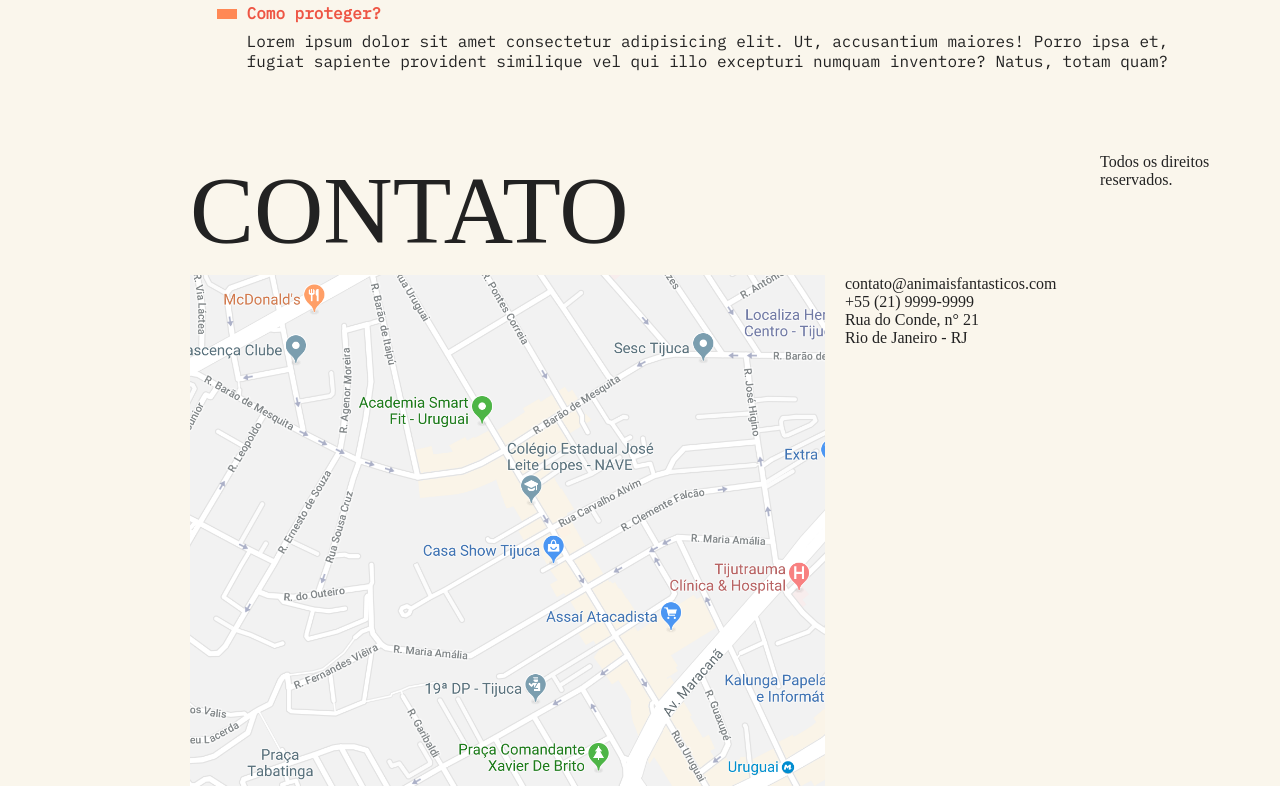
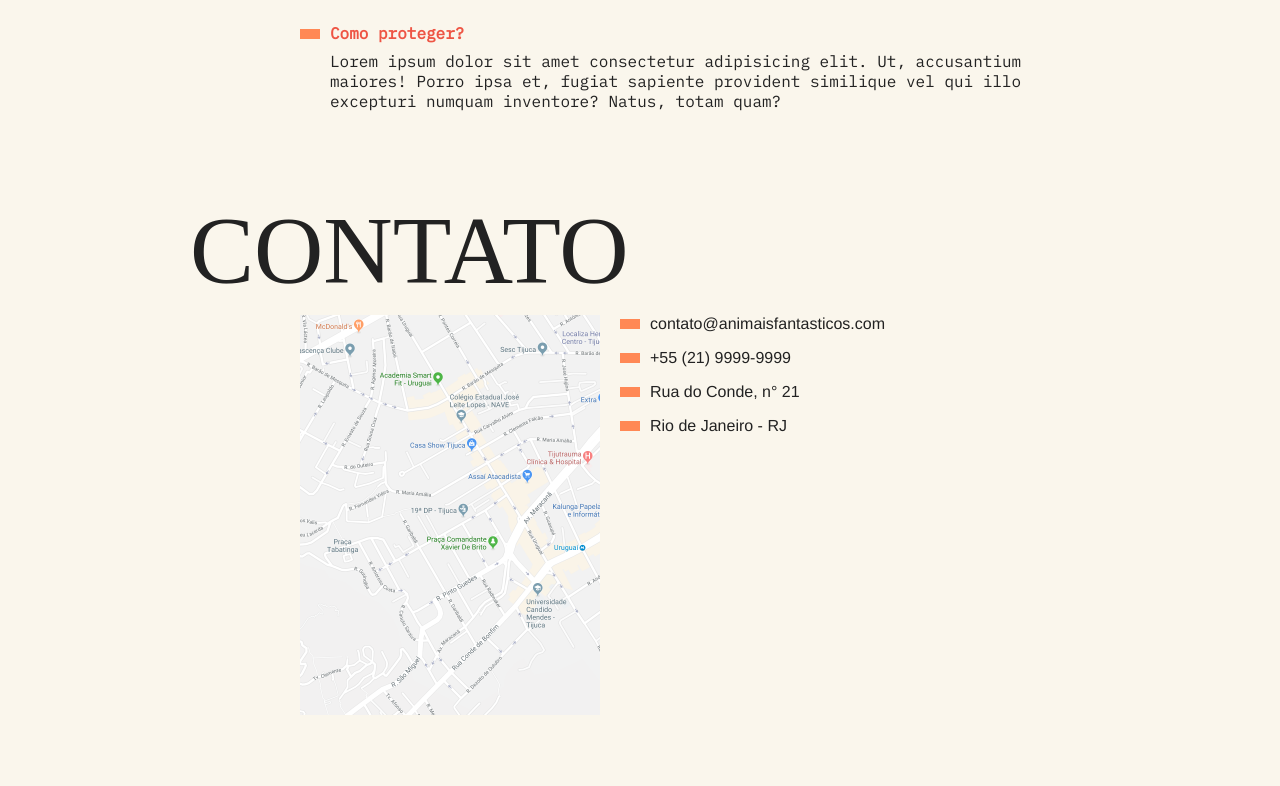
Before and after one commit to Rodrigo-Avlis/animais-fantasticos, a plain HTML site: page public/index.html in a window 1280 px wide. Shown: the part 2943-3729 px from the top of the page. Drawn offline with Linux system fonts and the light colour scheme.

Commit message:
contact and footer

```diff
--- a/public/assets/css/global/footer.css
+++ b/public/assets/css/global/footer.css
@@ -0,0 +1,7 @@
+.copy {
+  grid-column: 3/5;
+  margin-bottom: 2rem;
+}
+.copy p {
+  padding: 20px;
+}
--- a/public/assets/css/global/global.css
+++ b/public/assets/css/global/global.css
@@ -31,13 +31,17 @@ body {
   display: grid;
   grid-template-columns: 1fr 120px minmax(300px, 800px) 1fr;
 }
+.titulo {
+  margin-bottom: 1rem;
+  grid-column: 1/4;
+}
 .grid-section {
   grid-column: 2/4;
-  width: 1000px;
+  width: 100%;
   box-sizing: border-box;
   padding: 10px;
   display: grid;
-  grid-template-columns: 90 300px 1fr;
+  grid-template-columns: 90px 300px 1fr;
   column-gap: 20px;
   margin-bottom: 4rem;
 }
--- a/public/assets/css/home/animais.css
+++ b/public/assets/css/home/animais.css
@@ -1,7 +1,3 @@
-.titulo {
-  margin-bottom: 1rem;
-  grid-column: 1/4;
-}
 .animais h2 {
   margin-bottom: 1rem;
 }
--- a/public/assets/css/home/contato.css
+++ b/public/assets/css/home/contato.css
@@ -0,0 +1,9 @@
+.mapa {
+  grid-column: 2;
+}
+.dados {
+  grid-column: 3;
+}
+.dados li {
+  margin-bottom: 1rem;
+}
--- a/public/assets/css/ultilidades/componentes.css
+++ b/public/assets/css/ultilidades/componentes.css
@@ -14,3 +14,11 @@
   margin-right: 10px;
   background-color: #f85;
 }
+.dados li::before {
+  content: "";
+  display: inline-block;
+  width: 20px;
+  height: 10px;
+  margin-right: 10px;
+  background-color: #f85;
+}
--- a/public/assets/css/ultilidades/cor.css
+++ b/public/assets/css/ultilidades/cor.css
@@ -19,3 +19,6 @@ body {
 .faq-lista dt {
   color: #e54;
 }
+.copy {
+  background: #f85;
+}
--- a/public/assets/css/ultilidades/tipografia.css
+++ b/public/assets/css/ultilidades/tipografia.css
@@ -3,10 +3,10 @@ body {
 }
 .menu li a {
   font-family: "IBM Plex Mono", monospace;
+  text-transform: uppercase;
+  letter-spacing: 0.1em;
   font-weight: bold;
-  text-transform: uppercase;
   font-size: 0.875rem;
-  letter-spacing: 0.1em;
 }
 .titulo {
   font-display: "Playfair Display SC", georgia;
@@ -16,9 +16,9 @@ body {
 }
 .animais h2 {
   font-family: "IBM Plex Mono", monospace;
-  font-size: 1rem;
   text-transform: uppercase;
   letter-spacing: 0.1em;
+  font-size: 1rem;
 }
 .animais p {
   font-family: Helvetica, Arial;
@@ -31,3 +31,10 @@ body {
 .faq-lista dd {
   font-family: "IBM Plex Mono", monospace;
 }
+.dados li {
+  font-family: Helvetica, Arial;
+}
+.copy p {
+  font-family: "IBM Plex Mono", monospace;
+  font-weight: bold;
+}
--- a/public/index.html
+++ b/public/index.html
@@ -99,7 +99,7 @@
     <div class="mapa">
       <img src="./assets/img/mapa.png" alt="">
     </div>
-    <ul>
+    <ul class="dados">
       <li>contato@animaisfantasticos.com</li>
       <li>+55 (21) 9999-9999</li>
       <li>Rua do Conde, n° 21</li>
```
